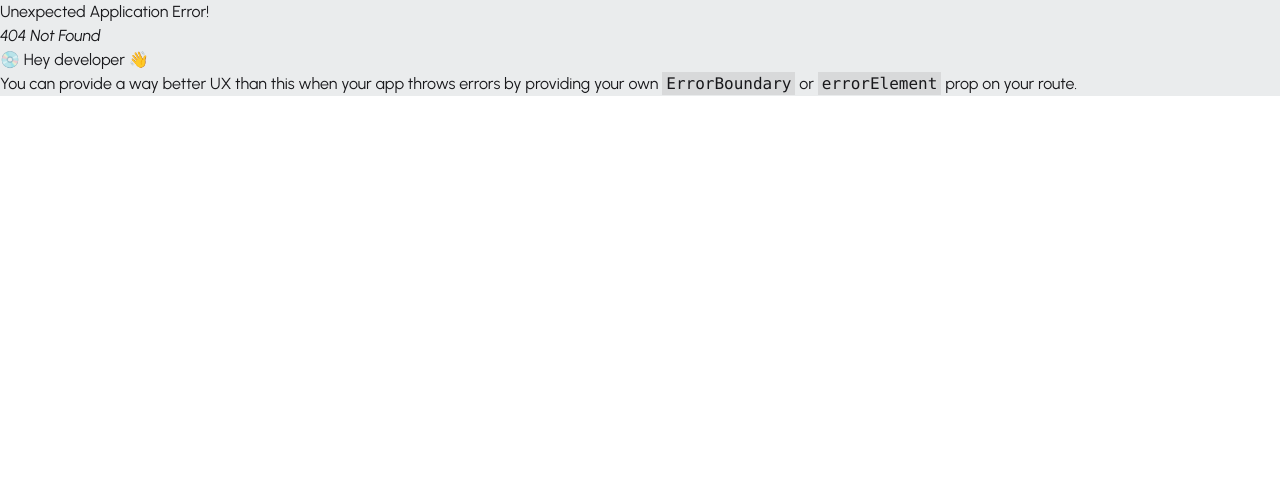
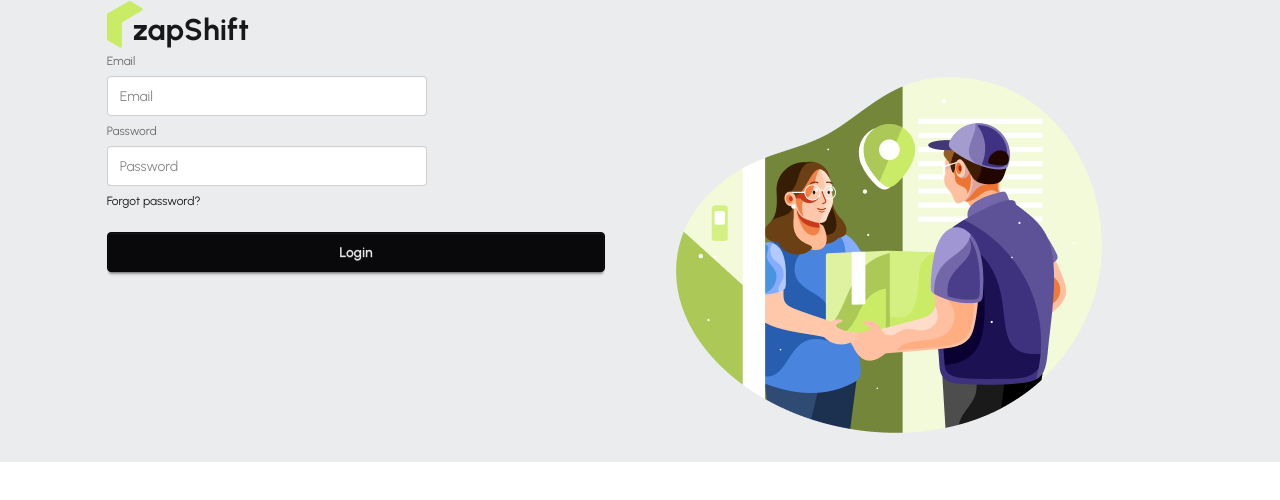
Before and after one commit to Sanzid-Ahmed/final-project-one-client, a React (Vite) app: page /register in a window 1280 px wide. Before the commit this address had no page. Shown: the top 500 px of the page. Built offline with nearby package versions, Linux system fonts and the light colour scheme.

Commit message:
added authentication layout, login nad register page

```diff
--- a/package.json
+++ b/package.json
@@ -14,6 +14,7 @@
     "leaflet": "^1.9.4",
     "react": "^19.2.0",
     "react-dom": "^19.2.0",
+    "react-hook-form": "^7.66.1",
     "react-icons": "^5.5.0",
     "react-leaflet": "^5.0.0-rc.2",
     "react-responsive-carousel": "^3.2.23",
--- /dev/null
+++ b/src/layouts/AuthLayout.jsx
@@ -0,0 +1,22 @@
+import React from 'react';
+import Logo from '../Components/Logo/Logo';
+import authImage from '../assets/authImage.png';
+import { Outlet } from 'react-router';
+
+const AuthLayout = () => {
+    return (
+        <div className='w-10/12 mx-auto'>
+            <Logo></Logo>
+            <div className='flex '>
+                <div className='flex-1'>
+                    <Outlet></Outlet>
+                </div>
+                <div>
+                    <img src={authImage} alt="" />
+                </div>
+            </div>
+        </div>
+    );
+};
+
+export default AuthLayout;
--- /dev/null
+++ b/src/pages/Auth/Login/Login.jsx
@@ -0,0 +1,11 @@
+import React from 'react';
+
+const Login = () => {
+    return (
+        <div>
+
+        </div>
+    );
+};
+
+export default Login;
--- /dev/null
+++ b/src/pages/Auth/Register/Register.jsx
@@ -0,0 +1,39 @@
+import React from "react";
+import { useForm } from "react-hook-form";
+
+const Register = () => {
+
+
+
+    const { register, handleSubmit, formState: {errors} } = useForm();
+    const handleRegistration = (data) =>{
+
+
+    }
+
+  return (
+    <div>
+      <form onSubmit={handleSubmit(handleRegistration)}>
+        <fieldset className="fieldset">
+          <label className="label">Email</label>
+          <input type="email" {...register('email', {required: true})} className="input" placeholder="Email" />
+            {errors.email?.type ==='required' && <p className="text-red-500">Email is required. </p>}
+
+
+          <label className="label">Password</label>
+          <input type="password" {...register('password', {required:true, minLength: 6})}className="input" placeholder="Password" />
+          {errors.password?.type==='required' && <p className="text-red-500">Password is required.</p>}
+          {
+            errors.password?.type==='minLength' && <p className="text-red-500">Password must be 6 characters or longer</p>
+          }
+          <div>
+            <a className="link link-hover">Forgot password?</a>
+          </div>
+          <button className="btn btn-neutral mt-4">Login</button>
+        </fieldset>
+      </form>
+    </div>
+  );
+};
+
+export default Register;
--- a/src/routes/router.jsx
+++ b/src/routes/router.jsx
@@ -2,6 +2,9 @@
 import RootLayout from "../layouts/RootLayout";
 import Home from "../pages/Home/Home";
 import Coverage from "../pages/Coverage/Coverage";
+import AuthLayout from "../layouts/AuthLayout";
+import Login from "../pages/Auth/Login/Login";
+import Register from "../pages/Auth/Register/Register";
 
 export const router = createBrowserRouter([
   {
@@ -19,4 +22,18 @@
         }
     ]
   },
+  {
+    path: '/',
+    Component: AuthLayout,
+    children: [
+      {
+        path: '/login',
+        Component: Login
+      },
+      {
+        path: '/register',
+        Component: Register
+      }
+    ]
+  }
 ]);
```
Also changed, not shown: 1 other file (tests, documents, lock files or other folders).
